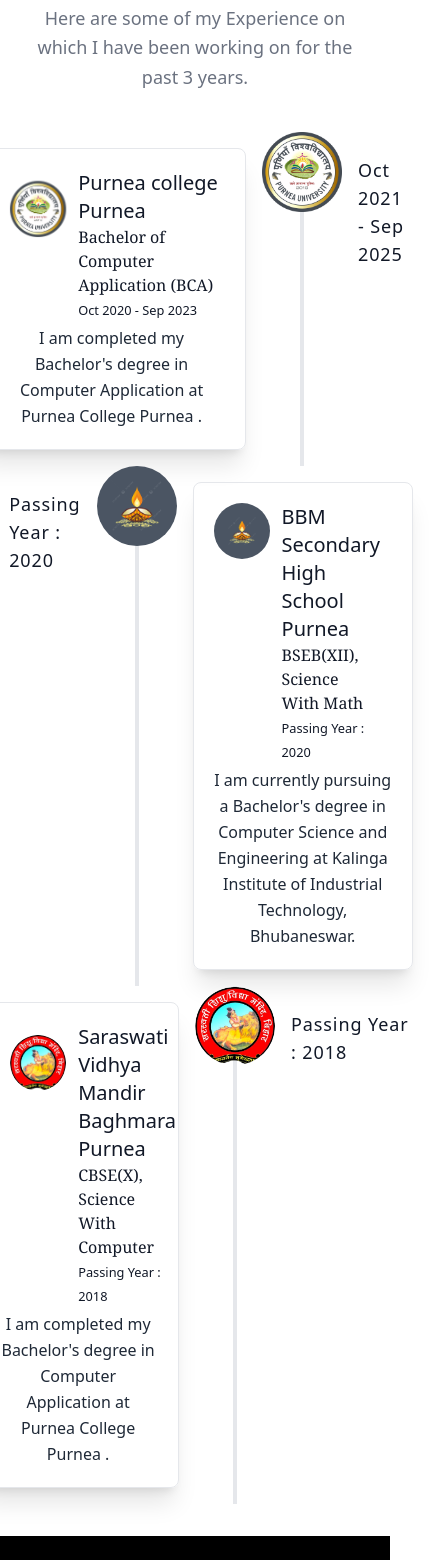
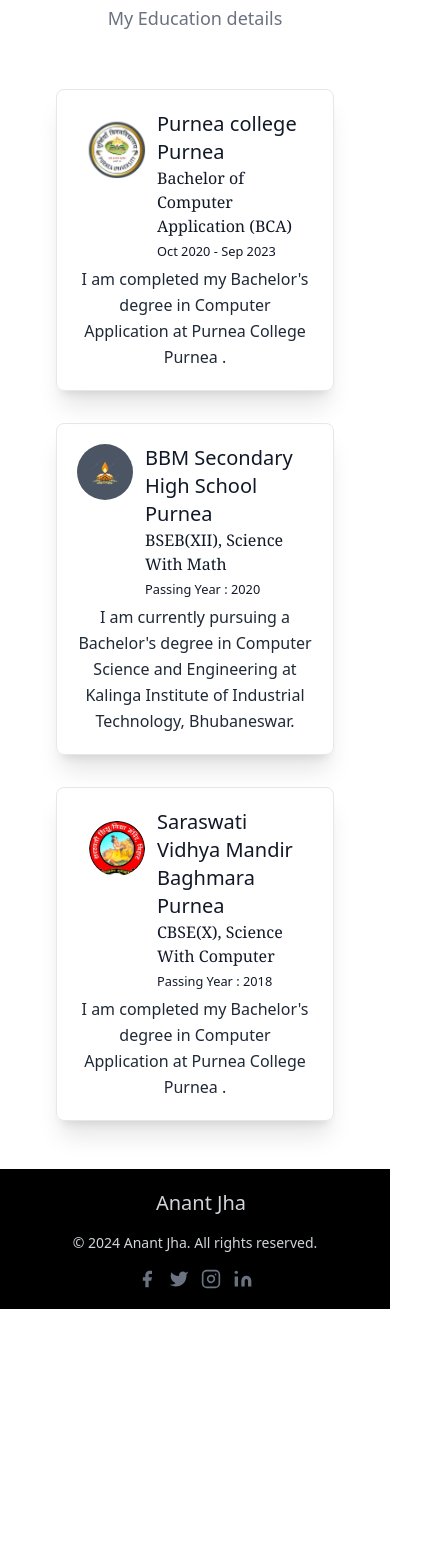
Before and after one commit to AnantJha108/portfolio, a React (Create React App) app: page / in a window 390 px wide. Shown: the part 4360-5920 px from the top of the page, 429 px wide, since content can reach past the window. After the commit the page ends 5669 px from the top, so only its background shows below. Built offline with nearby package versions, Linux system fonts and the light colour scheme.

Commit message:
work on responsive education section

```diff
--- a/src/components/Education.jsx
+++ b/src/components/Education.jsx
@@ -9,7 +9,7 @@ const Education = () => {
             <div class="container px-5 py-4 mx-auto">
                 <div class="flex flex-wrap w-full mb-6 flex-col font-medium items-center text-center">
                     <h1 class="sm:text-3xl text-3xl font-medium title-font mb-2 text-gray-900 dark:text-gray-200">Education</h1>
-                    <p class="lg:w-3/4 w-full text-lg leading-relaxed text-gray-500 dark:text-gray-300">Here are some of my Experience on which I have been working on for the past 3 years.</p>
+                    <p class="lg:w-3/4 w-full text-lg leading-relaxed text-gray-500 dark:text-gray-300">My Education details </p>
                 </div>
                 <div class="container px-5 py-4 mx-auto flex flex-wrap justify-center">
                     <div class="lg:w-3/4 md:w-1/2 md:py-6">
@@ -31,7 +31,7 @@ const Education = () => {
                                     </div>
                                 </div>
                             </div>
-                            <div className="flex relative pb-12 ">
+                            <div className="relative pb-12 hidden lg:block">
                                 <div class="h-full w-20 absolute inset-0 flex items-center justify-center">
                                     <div class="h-full w-1 bg-gray-200 pointer-events-none"></div>
                                 </div>
@@ -39,17 +39,17 @@ const Education = () => {
                                     <img src={pu} alt="" />
                                 </div>
                             </div>
-                            <div class="lg:w-2/4 md:w-1/2">
+                            <div class="lg:w-2/4 md:w-1/2 hidden lg:block">
                                 <h2 class="font-medium title-font text-gray-900 mb-1 tracking-wider text-lg mt-2 p-4 dark:text-gray-200">Oct 2021 - Sep 2025</h2>
                             </div>
                         </div>
                         <div className='flex'>
-                            <div class="w-2/4 flex-grow pl-4">
+                            <div class="w-2/4 flex-grow pl-4 hidden lg:block">
                                 <div class="flex-grow pl-4">
                                     <h2 class="font-medium title-font text-gray-900 mb-1 tracking-wider text-lg mt-2 p-4 float-end dark:text-gray-200">Passing Year : 2020</h2>
                                 </div>
                             </div>
-                            <div class="flex relative pb-12">
+                            <div class="relative pb-12 hidden lg:block">
                                 <div class="h-full w-20 absolute inset-0 flex items-center justify-center">
                                     <div class="h-full w-1 bg-gray-200 pointer-events-none"></div>
                                 </div>
@@ -93,7 +93,7 @@ const Education = () => {
                                     </div>
                                 </div>
                             </div>
-                            <div class="flex relative pb-12">
+                            <div class="relative pb-12 hidden lg:block">
                                 <div class="h-full w-20 absolute inset-0 flex items-center justify-center">
                                     <div class="h-full w-1 bg-gray-200 pointer-events-none"></div>
                                 </div>
@@ -101,7 +101,7 @@ const Education = () => {
                                     <img src={svm} className='rounded-full' alt="" />
                                 </div>
                             </div>
-                            <div class="w-2/4">
+                            <div class="w-2/4 hidden lg:block">
                                 <h2 class="font-medium title-font text-gray-900 mb-1 tracking-wider text-lg mt-2 p-4 dark:text-gray-300">Passing Year : 2018</h2>
                             </div>
                         </div>
```
